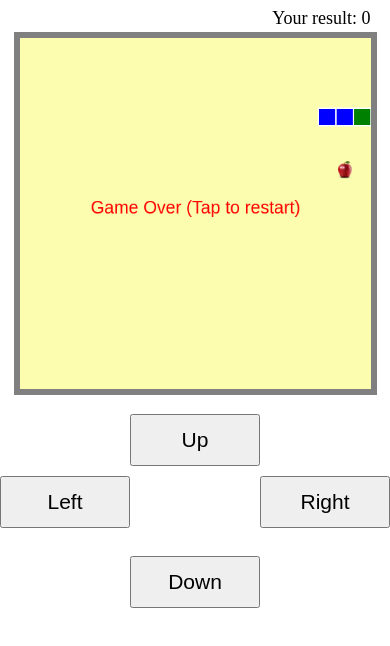
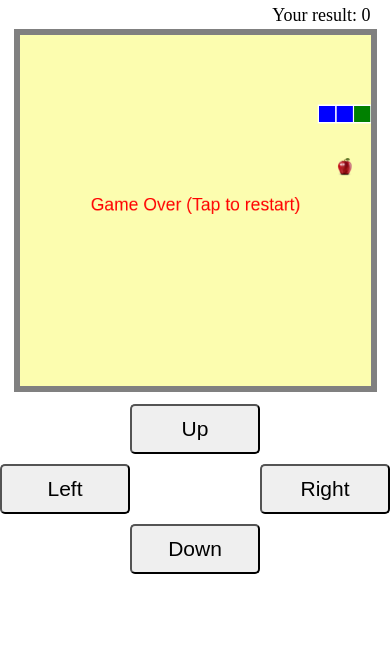
Before and after one commit to Slava-Nik/snakeGame, a plain HTML site: page index.html in a window 390 px wide. Drawn offline with Linux system fonts and the light colour scheme.

Commit message:
mobile styles again

```diff
--- a/index.html
+++ b/index.html
@@ -53,21 +53,22 @@
     }
 		@media(max-width: 800px){
 			.container{
-				padding-top: 8px;
+				padding-top: 5px;
 			}
 				canvas{
 					width: 90%;
 				}
 				.mobileControls{
 					display: block;
-	    		                         padding-top: 15px;
+	    		                         padding-top: 8px;
 	    	 }
 	    .mobileControls button{
 	    	display: inline-block;
                         min-width: 130px;
 	    	margin-bottom: 10px;
-	    	padding: 12px 30px;
+	    	padding: 11px 30px;
 	    	font-size:  21px;
+                        border-radius: 5px;
 
 	    }
 
@@ -89,7 +90,6 @@
         	<button id='left'>Left</button>
         	<button id='right'>Right</button>
             </div>
-        	<br>
         	<button id='down'>Down</button>
         </div>
     </div>
```
